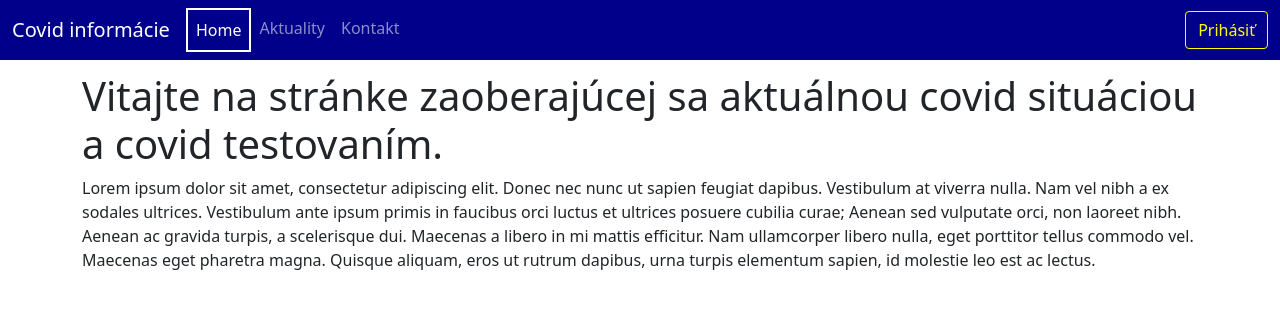
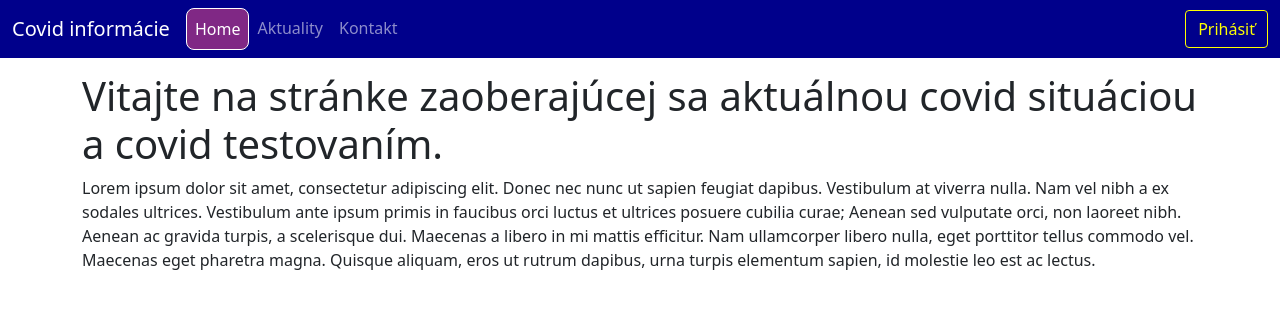
Before and after one commit to MaycoH/VAII-Semestralka, a PHP site: page / in a window 1280 px wide. Shown: the top 309 px of the page. Run offline with PHP 8.4, Linux system fonts and the light colour scheme.

Commit message:
Zmena farieb a orámovania na tlačidlách v headeri

```diff
--- a/style.css
+++ b/style.css
@@ -10,13 +10,21 @@ body {
      border-color: yellow !important;
 }
 
+a.nav-link {
+    padding-left: 0.5rem !important;
+}
+
 .nav-link.active {
-    border: 2px solid white;
+    border: 1px solid white;
+    background-color: rgba(255, 80, 128, 0.5);
+    border-radius: 0.5rem;
 }
 
 .nav-link:hover {
     color: orange !important;
-    border: 2px dotted orange;
+    background-color: rgba(128, 80, 128, 0.5);
+    border: 1px dotted white;
+    border-radius: 0.5rem;
 }
 
 .carousel-caption {
```
